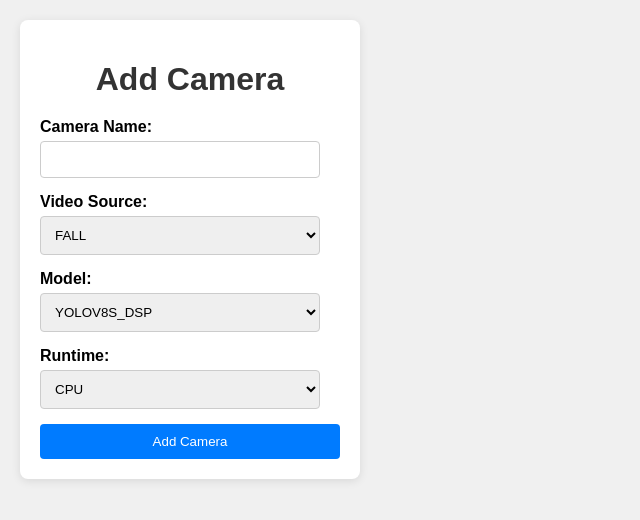
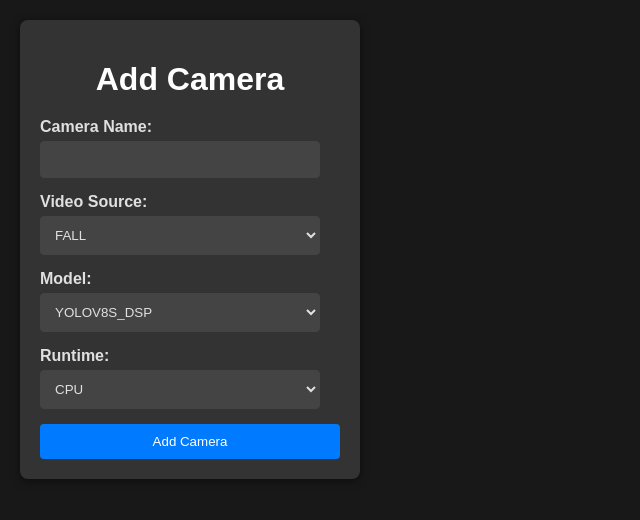
Before and after one commit to Kaiwei0323/SNPE_Flask, a Flask app: page / in a window 1280 px wide. Shown: the top 520 px of the page, without its empty margins (0-640 px from the left). Run offline with Flask 3, Linux system fonts and the light colour scheme.

Commit message:
change to dark mode

```diff
--- a/Tutorials/app.py
+++ b/Tutorials/app.py
@@ -75,4 +75,4 @@ def video_feed(camera_name):
     )
 
 if __name__ == '__main__':
-    app.run(host='0.0.0.0', port=5003, threaded=True)
+    app.run(host='0.0.0.0', port=5006, threaded=True)
--- a/Tutorials/templates/index.html
+++ b/Tutorials/templates/index.html
@@ -6,7 +6,8 @@
     <style>
         body {
             font-family: Arial, sans-serif;
-            background-color: #f0f0f0;
+            background-color: #181818;  /* Dark background */
+            color: #e0e0e0;  /* Light text color */
             margin: 0;
             padding: 20px;
             display: flex;
@@ -16,10 +17,10 @@
         .form-container {
             width: 300px;
             flex-shrink: 0;
-            background: #fff;
+            background: #333;  /* Dark container background */
             padding: 20px;
             border-radius: 8px;
-            box-shadow: 0 2px 10px rgba(0, 0, 0, 0.1);
+            box-shadow: 0 2px 10px rgba(0, 0, 0, 0.5);
             margin-right: 20px;
         }
 
@@ -27,13 +28,15 @@
             width: calc(100% - 20px);
             padding: 10px;
             margin-bottom: 15px;
-            border: 1px solid #ccc;
+            border: 1px solid #444;
             border-radius: 4px;
+            background-color: #444;  /* Dark input background */
+            color: #e0e0e0;  /* Light text color */
             box-sizing: border-box;
         }
 
         h1 {
-            color: #333;
+            color: #fff;  /* Light heading color */
             text-align: center;
             margin-bottom: 20px;
         }
@@ -42,6 +45,7 @@
             display: block;
             margin-bottom: 5px;
             font-weight: bold;
+            color: #e0e0e0;  /* Light text for labels */
         }
 
         button {
@@ -67,10 +71,10 @@
 
         .camera-container {
             position: relative;
-            background: #fff;
+            background: #333;  /* Dark background */
             padding: 10px;
             border-radius: 8px;
-            box-shadow: 0 2px 10px rgba(0, 0, 0, 0.1);
+            box-shadow: 0 2px 10px rgba(0, 0, 0, 0.5);
             text-align: center;
         }
 
```
